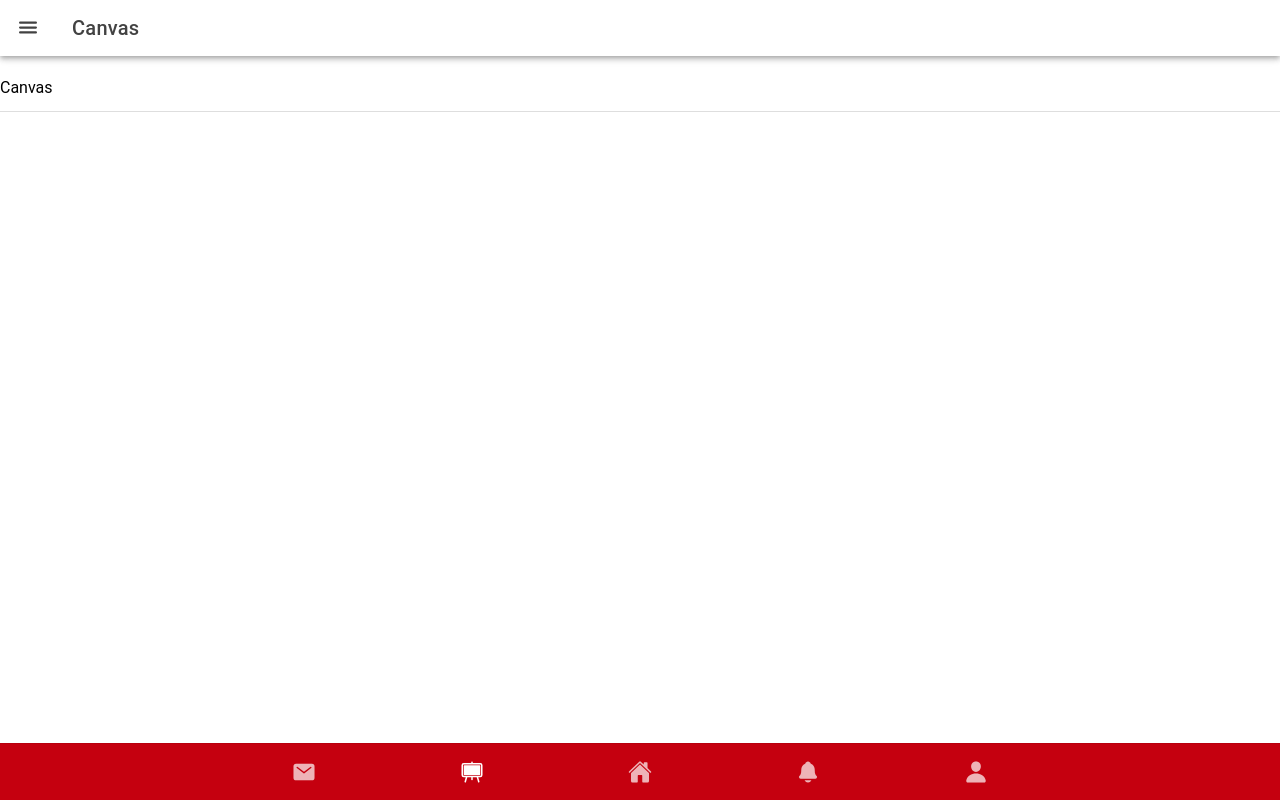
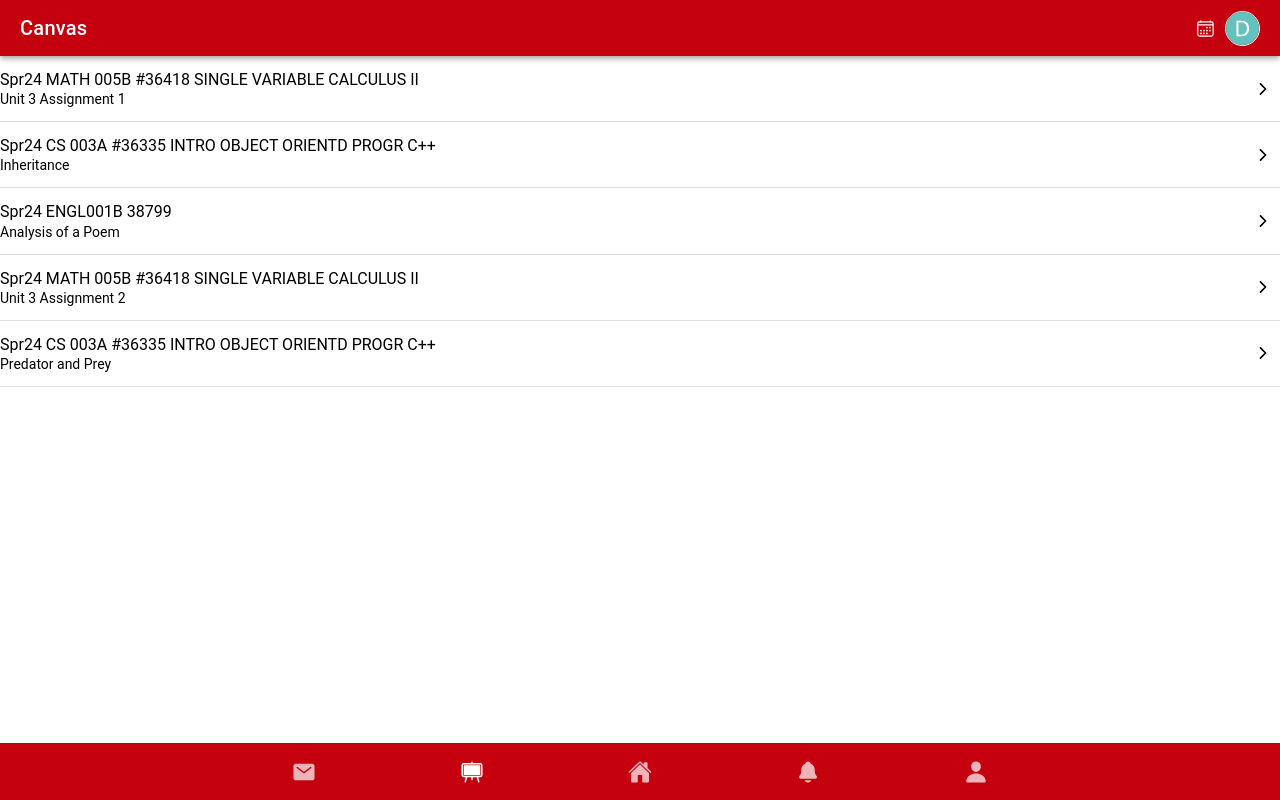
Before and after one commit to JstVex/email-app, a React (Vite) app: page /canvas in a window 1280 px wide. Built offline with nearby package versions, Linux system fonts and the light colour scheme.

Commit message:
Create sample data for canvas and list the assignments

```diff
--- /dev/null
+++ b/src/components/canvas/AssignmentList.tsx
@@ -0,0 +1,37 @@
+import {
+    IonContent,
+    IonIcon,
+    IonItem,
+    IonItemSliding,
+    IonLabel
+} from '@ionic/react';
+import { Canvas } from '../../data/canvas';
+import { chevronForwardOutline, personCircle } from 'ionicons/icons';
+import './AssignmentList.css';
+
+
+interface AssignmentListProps {
+    assignment: Canvas;
+}
+
+const AssignmentList: React.FC<AssignmentListProps> = ({ assignment }) => {
+    return (
+        <IonItemSliding key={assignment.id}>
+            <IonItem routerLink={`/assignment/${assignment.id}`} detail={false}>
+                <IonIcon
+                    slot="end"
+                    icon={chevronForwardOutline}
+                    size='small'
+                    style={{ color: 'black' }}
+                />
+                <IonLabel className="ion-text-wrap" >
+                    <h2>{assignment.course}</h2>
+                    <h3>{assignment.title}</h3>
+                </IonLabel>
+            </IonItem>
+        </IonItemSliding>
+
+    );
+};
+
+export default AssignmentList;
--- /dev/null
+++ b/src/data/canvas.ts
@@ -0,0 +1,43 @@
+export interface Canvas {
+    id: number;
+    title: string;
+    course: string;
+    dueDate: string;
+}
+
+const canvas: Canvas[] = [
+    {
+        id: 1,
+        title: 'Unit 3 Assignment 1',
+        course: 'Spr24 MATH 005B #36418 SINGLE VARIABLE CALCULUS II',
+        dueDate: '2021-09-01T10:00:00',
+    },
+    {
+        id: 2,
+        title: 'Inheritance',
+        course: 'Spr24 CS 003A #36335 INTRO OBJECT ORIENTD PROGR C++',
+        dueDate: '2021-09-08T10:00:00',
+    },
+    {
+        id: 3,
+        title: 'Analysis of a Poem',
+        course: 'Spr24 ENGL001B 38799',
+        dueDate: '2021-09-15T10:00:00',
+    },
+    {
+        id: 4,
+        title: 'Unit 3 Assignment 2',
+        course: 'Spr24 MATH 005B #36418 SINGLE VARIABLE CALCULUS II',
+        dueDate: '2021-09-22T10:00:00',
+    },
+    {
+        id: 5,
+        title: 'Predator and Prey',
+        course: 'Spr24 CS 003A #36335 INTRO OBJECT ORIENTD PROGR C++',
+        dueDate: '2021-09-29T10:00:00',
+    },
+];
+
+export const getAssigments = () => canvas;
+
+export const getAssigment = (id: number) => canvas.find(m => m.id === id);
--- a/src/pages/Canvas.tsx
+++ b/src/pages/Canvas.tsx
@@ -1,31 +1,61 @@
-import { IonButton, IonButtons, IonContent, IonHeader, IonIcon, IonItem, IonLabel, IonList, IonMenuToggle, IonPage, IonTitle, IonToolbar } from "@ionic/react";
-import { menu } from "ionicons/icons";
+import { useState } from "react";
+import { IonAvatar, IonButton, IonButtons, IonContent, IonHeader, IonIcon, IonImg, IonItem, IonLabel, IonList, IonMenuToggle, IonPage, IonRefresher, IonRefresherContent, IonTitle, IonToolbar, useIonViewWillEnter } from "@ionic/react";
+import { calendarOutline } from "ionicons/icons";
+import { Canvas, getAssigments } from "../data/canvas";
+import AssignmentList from "../components/canvas/AssignmentList";
 
-const Canvas: React.FC = () => {
+
+const CanvasPage: React.FC = () => {
+    const [assignments, setAssignments] = useState<Canvas[]>([]);
+
+    useIonViewWillEnter(() => {
+        const assignments_fetch = getAssigments();
+        setAssignments(assignments_fetch);
+    });
+
+    const refresh = (e: CustomEvent) => {
+        setTimeout(() => {
+            e.detail.complete();
+        }, 3000);
+    };
+
     return (
         <IonPage>
             <IonHeader>
-                <IonToolbar>
-                    <IonButtons slot="start">
+                <IonToolbar color='danger'>
+                    <IonTitle>Canvas</IonTitle>
+                    <IonButtons slot="end">
+                        <IonButton>
+                            <IonIcon icon={calendarOutline} />
+                        </IonButton>
                         <IonMenuToggle>
-                            <IonButton>
-                                <IonIcon slot="icon-only" icon={menu} />
-                            </IonButton>
+                            <IonAvatar style={{ cursor: 'pointer', width: '35px', height: '35px', border: '1.5px solid white' }} className='ion-margin-end'>
+                                <IonImg src="./D_pfp.png" />
+                            </IonAvatar>
                         </IonMenuToggle>
                     </IonButtons>
-                    <IonTitle>Canvas</IonTitle>
                 </IonToolbar>
             </IonHeader>
 
-            <IonContent>
-                <IonList>
-                    <IonItem>
-                        <IonLabel>Canvas</IonLabel>
-                    </IonItem>
+            <IonContent fullscreen>
+                <IonRefresher slot="fixed" onIonRefresh={refresh}>
+                    <IonRefresherContent></IonRefresherContent>
+                </IonRefresher>
+
+                <IonHeader collapse="condense">
+                    <IonToolbar>
+                        <IonTitle size="large">
+                            Canvas
+                        </IonTitle>
+                    </IonToolbar>
+                </IonHeader>
+
+                <IonList lines='full' className='ion-no-padding'>
+                    {assignments.map(assignment => <AssignmentList key={assignment.id} assignment={assignment} />)}
                 </IonList>
             </IonContent>
         </IonPage>
     );
 };
 
-export default Canvas;
+export default CanvasPage;
```
Also changed, not shown: src/components/canvas/AssignmentList.css (added).
